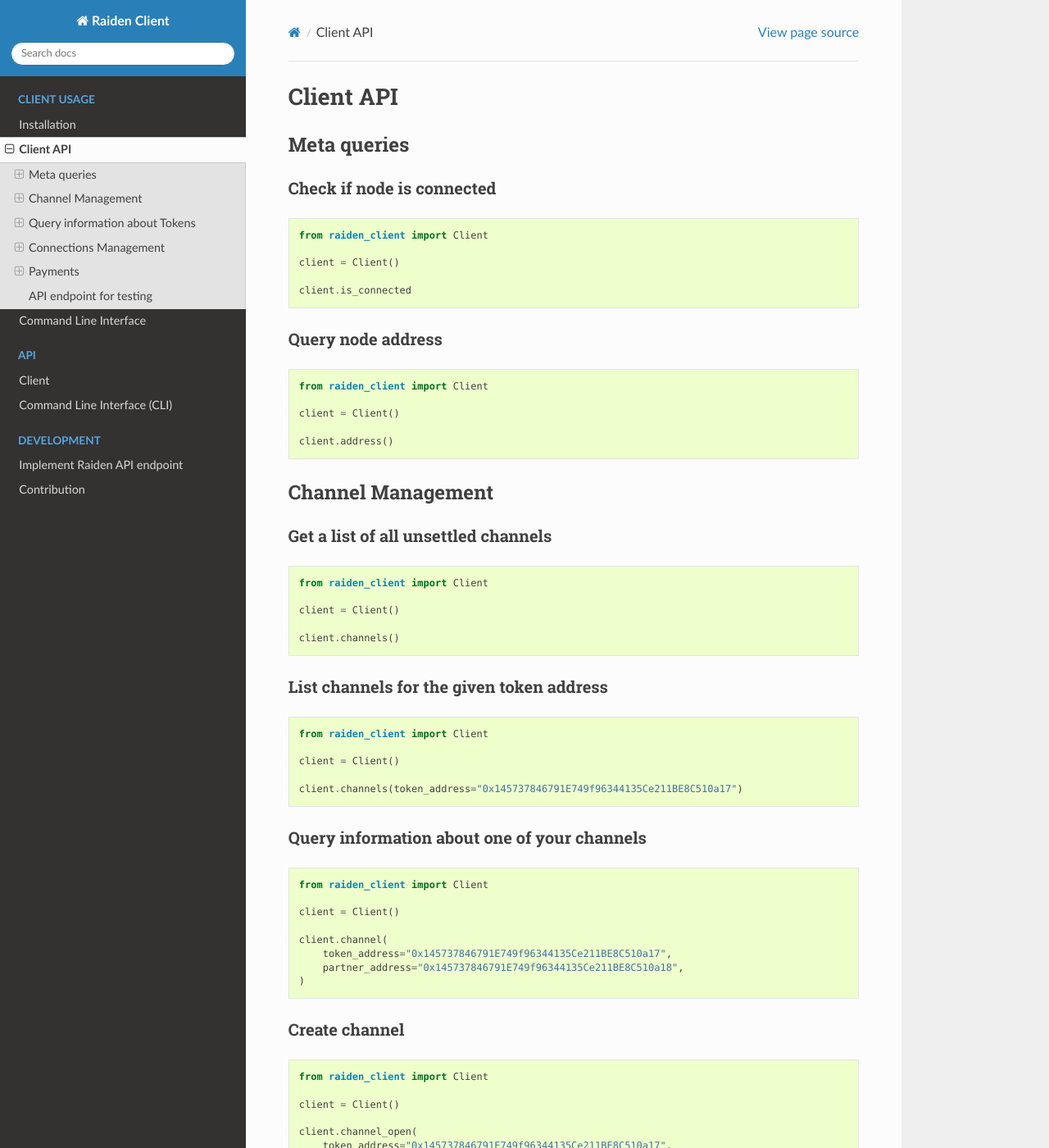
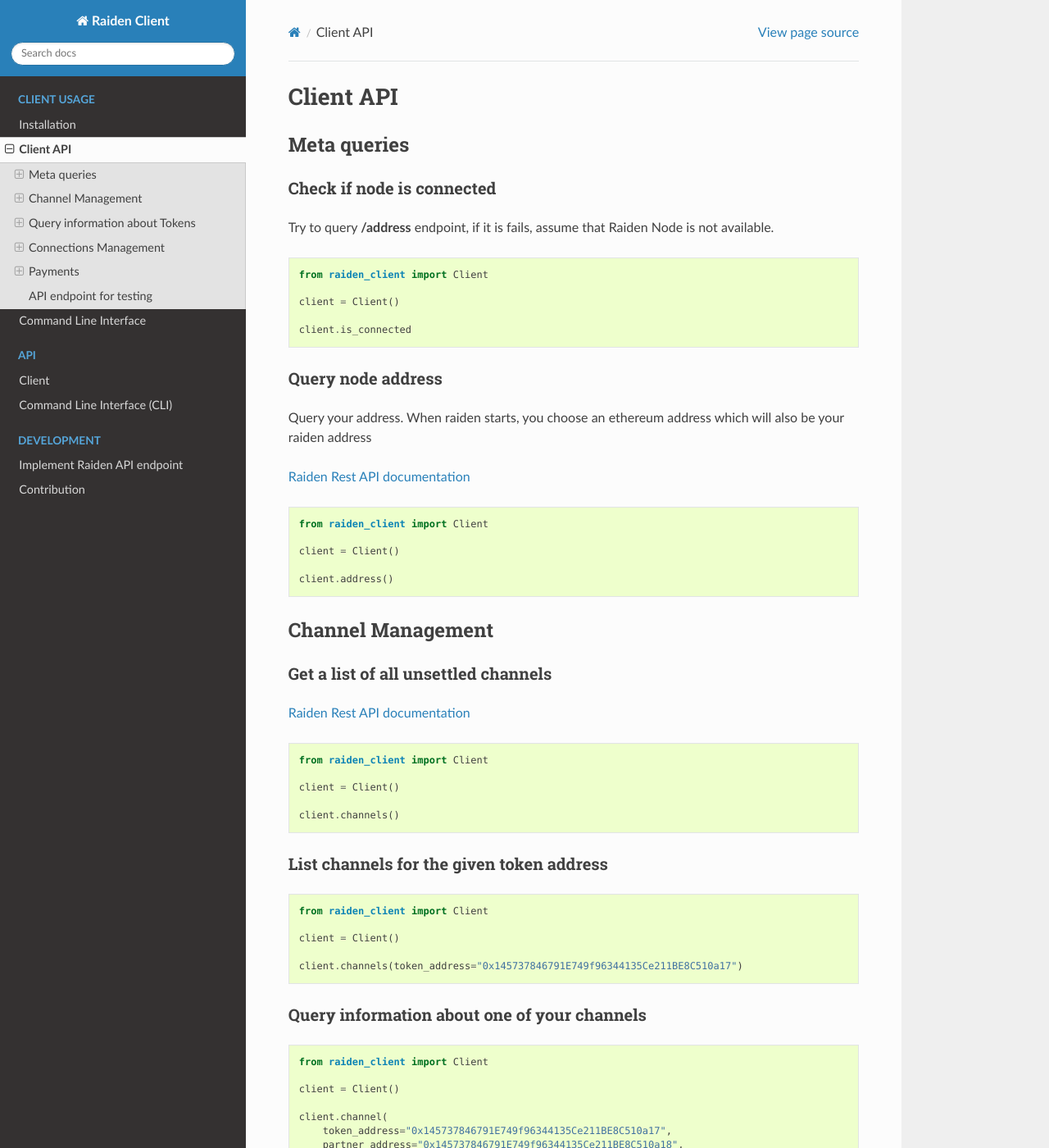
Before and after one commit to maddevsio/raiden-client-python, a Sphinx documentation site: the page built from docs/usage_client.rst, in a window 1280 px wide and 1400 px high. Shown: the whole window at 82% size. Built offline with Sphinx 7.4.7 and the Read the Docs theme 2.0.0, drawn with Linux system fonts in a browser that asks for light colours.

Commit message:
Update documentation of client usage

```diff
--- a/docs/usage_client.rst
+++ b/docs/usage_client.rst
@@ -7,6 +7,9 @@
 
 Check if node is connected
 ~~~~~~~~~~~~~~~~~~~~~~~~~~
+
+Try to query **/address** endpoint, if it is fails, assume that
+Raiden Node is not available.
 
 .. code-block:: python
 
@@ -19,6 +22,12 @@
 
 Query node address
 ~~~~~~~~~~~~~~~~~~
+Query your address. When raiden starts, you choose an ethereum address
+which will also be your raiden address
+
+`Raiden Rest API documentation
+<https://raiden-network.readthedocs.io/en/latest/rest_api.html#get--api-(version)-address>`_
+
 
 .. code-block:: python
 
@@ -34,6 +43,10 @@
 
 Get a list of all unsettled channels
 ~~~~~~~~~~~~~~~~~~~~~~~~~~~~~~~~~~~~
+
+`Raiden Rest API documentation
+<https://raiden-network.readthedocs.io/en/latest/rest_api.html#get--api-(version)-channels>`_
+
 .. code-block:: python
 
     from raiden_client import Client
```
